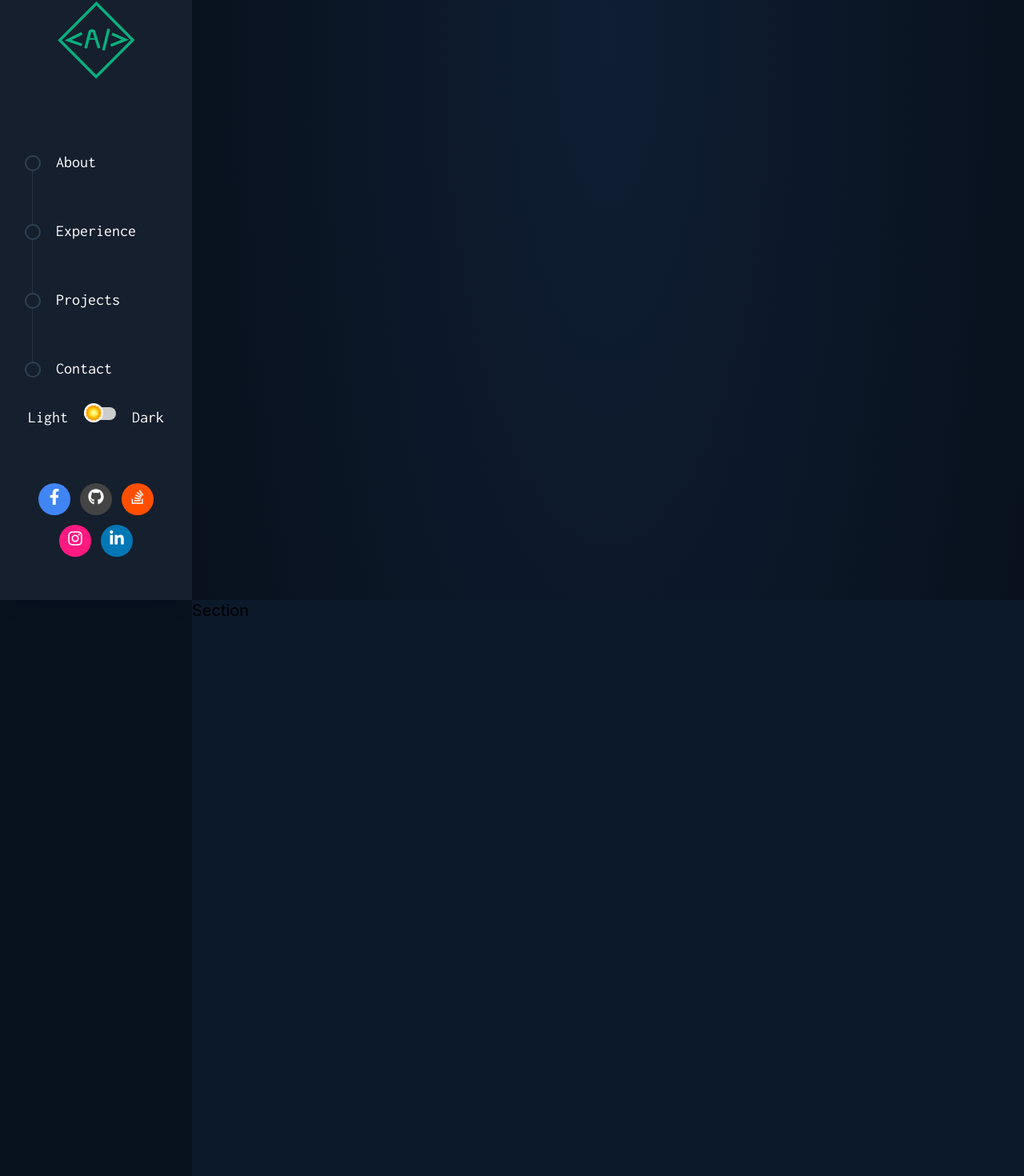
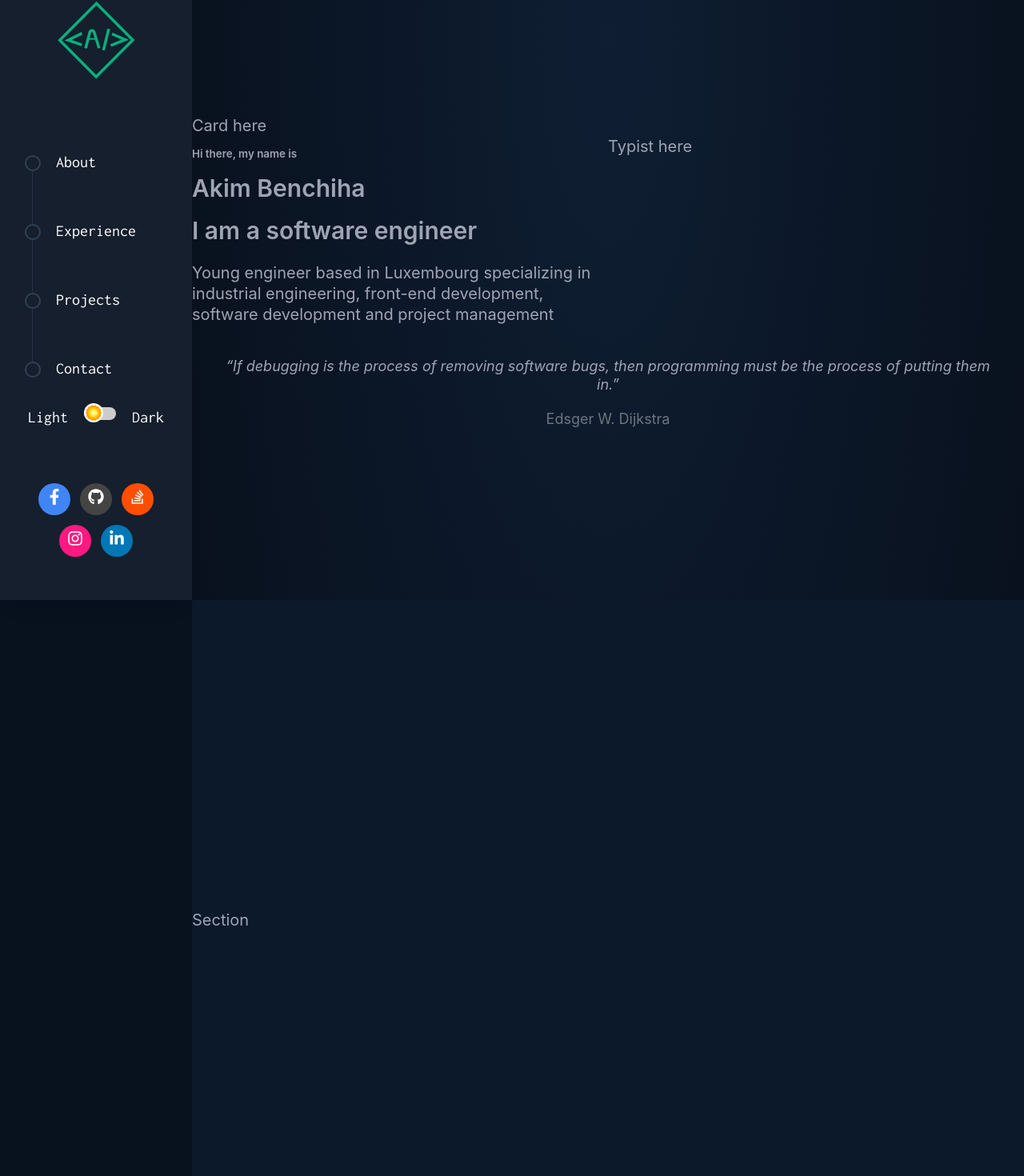
Before and after one commit to Mousticke/portfolio-new, a React (Create React App) app: page / in a window 1280 px wide. Shown: the part 50-1520 px from the top of the page at 80% size. Built offline with nearby package versions, Linux system fonts and the light colour scheme.

Commit message:
feat(Landing) : add base landing grid

```diff
--- a/src/App.jsx
+++ b/src/App.jsx
@@ -3,7 +3,7 @@ import styled, { ThemeProvider } from 'styled-components'
 import Helmet from 'react-helmet'
 import { themeDark, themeLight, GlobalStyle, sizes } from '@styles'
 import { SEO, Main } from '@components'
-import { Navbar } from '@domains'
+import { Navbar, Landing } from '@domains'
 import { throttle } from '@utils'
 
 const Container = styled.div`
@@ -22,6 +22,18 @@ const Footer = styled.footer`
   background: red;
   flex: 0 0 100%;
   height: 3rem;
+`
+
+const Section = styled.section`
+  position: relative;
+  margin: 0 auto;
+  display: flex;
+  justify-content: center;
+  flex-direction: column;
+  align-items: flex-start;
+  min-height: 100vh;
+  background: ${(props) => (props.background ? props.theme.colors.background.section_default : `inherit`)};
+  color: ${(props) => props.theme.colors.text.default};
 `
 
 const initialState = {
@@ -82,42 +94,18 @@ function App() {
         </ThemeContext.Provider>
         <Wrapper theme={theme.isDark ? themeDark : themeLight} id='wrapper'>
           <Main>
-            <section
-              id='home'
-              style={{
-                minHeight: `100vh`,
-              }}
-            >
+            <Section id='home'>
+              <Landing />
+            </Section>
+            <Section id='about' background>
               Section
-            </section>
-            <section
-              id='about'
-              style={{
-                background: `#0C192A`,
-                minHeight: `100vh`,
-              }}
-            >
+            </Section>
+            <Section id='experience' background>
               Section
-            </section>
-            <section
-              id='experience'
-              style={{
-                background: `#0C192A`,
-                minHeight: `100vh`,
-              }}
-            >
+            </Section>
+            <Section ref={sectionRefProject} id='projects' background>
               Section
-            </section>
-            <section
-              ref={sectionRefProject}
-              id='projects'
-              style={{
-                background: `#0C192A`,
-                minHeight: `100vh`,
-              }}
-            >
-              Section
-            </section>
+            </Section>
           </Main>
           <Footer id='contact'>Hi there</Footer>
         </Wrapper>
--- a/src/domains/Landing/Landing.jsx
+++ b/src/domains/Landing/Landing.jsx
@@ -1,7 +1,74 @@
 import React from 'react'
+import styled from 'styled-components'
+
+const StyledGrid = styled.div`
+  display: grid;
+  grid-template-rows: auto 1fr auto;
+  grid-template-columns: 50% 50%;
+  grid-template-areas:
+    'card card'
+    'intro typist'
+    'citation citation';
+  justify-content: center;
+`
+const StyledCard = styled.div`
+  grid-area: card;
+`
+const StyledIntro = styled.div`
+  grid-area: intro;
+`
+
+const StyledTypist = styled.div`
+  grid-area: typist;
+`
+const StyledCitation = styled.div`
+  grid-area: citation;
+  blockquote{
+    text-align:center;
+  }
+  p{
+    font-size: 0.9rem;
+    margin-top: 0;
+    margin-bottom: 1rem;
+    font-style: italic;
+    &:before{
+      content: open-quote;
+    }
+    &:after{
+      content: close-quote;
+    }
+  }
+  footer{
+    font-size: 0.9rem;
+    color: ${props => props.theme.colors.text.quote_author};
+    &:before{
+      content: "\2014\00A0";
+    }
+  }
+`
 
 function Landing() {
-  return <div />
+  return (
+    <StyledGrid>
+      <StyledCard>Card here</StyledCard>
+      <StyledIntro>
+        <h6>Hi there, my name is</h6>
+        <h1>Akim Benchiha</h1>
+        <h2>I am a software engineer</h2>
+        <p>
+          Young engineer based in Luxembourg specializing in industrial engineering, front-end development, software
+          development and project management
+        </p>
+      </StyledIntro>
+      <StyledTypist>Typist here</StyledTypist>
+      <StyledCitation>
+        <blockquote>
+          <p>If debugging is the process of removing software bugs, then programming must be the process of putting them in.</p>
+          <footer>Edsger W. Dijkstra</footer>
+        </blockquote>
+      </StyledCitation>
+    </StyledGrid>
+  )
 }
 
 export default Landing
--- a/src/styles/theme.js
+++ b/src/styles/theme.js
@@ -43,6 +43,7 @@ export const themeLight = {
     text: {
       default: '#9fa4b3',
       heading: '#fff',
+      quote_author:'#6c757d',
     },
   },
 }
@@ -92,6 +93,7 @@ export const themeDark = {
     text: {
       default: '#9fa4b3',
       heading: '#fff',
+      quote_author:'#6c757d',
     },
   },
 }
```
